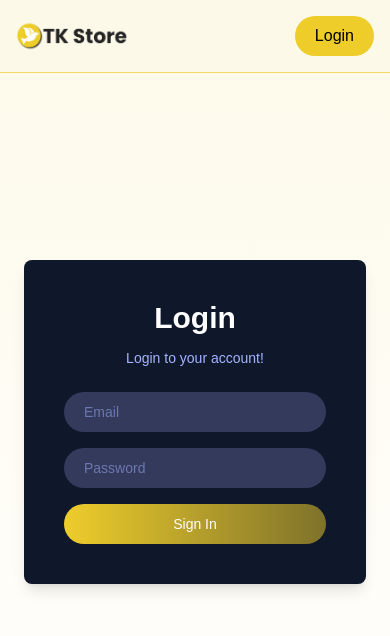
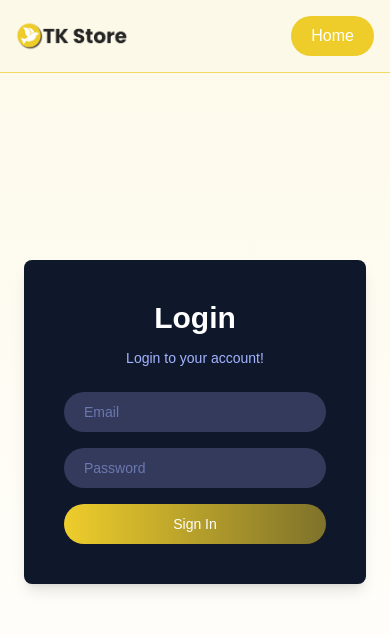
Before and after one commit to Tha-Khin/tk_online_catalog, a Next.js app: page /login in a window 390 px wide. Shown: the top 636 px of the page. Built offline with nearby package versions, Linux system fonts and the light colour scheme; no server answers.

Commit message:
edit navbar

```diff
--- a/components/Navbar.tsx
+++ b/components/Navbar.tsx
@@ -15,7 +15,7 @@ const Navbar = () => {
         <Image src={assets.logo} alt="Logo" className='w-28 lg:w-32 cursor-pointer' priority/>
       </Link>
       {!loading && (
-        <div className='hidden md:flex items-center gap-5 text-gray-500'>
+        <div className='hidden lg:flex items-center gap-5 text-gray-500'>
           <Link href="/">Home</Link>
           {user ? (
             <>
@@ -31,16 +31,8 @@ const Navbar = () => {
       )}
       {/* For Phone Screens */}
       {!loading && (
-        <div className='md:hidden flex items-center gap-2 sm:gap-5 text-gray-500'>
-          {user ? (
-            <>
-              <button onClick={async () => { await logout(); toast.success("Logged out successfully!"); }} disabled={loading} className='bg-primary text-black px-5 py-2 rounded-full cursor-pointer'>Logout</button>
-            </>
-            ) : (
-            <>
-              <Link href="/login"><button className='bg-primary text-black px-5 py-2 rounded-full cursor-pointer'>Login</button></Link>
-            </>
-          )}
+        <div className='flex lg:hidden items-center gap-2 sm:gap-5 text-gray-500'>
+          <Link href="/"><button className='bg-primary text-white px-5 py-2 rounded-full cursor-pointer'>Home</button></Link>
         </div>
       )}
     </div>
```
